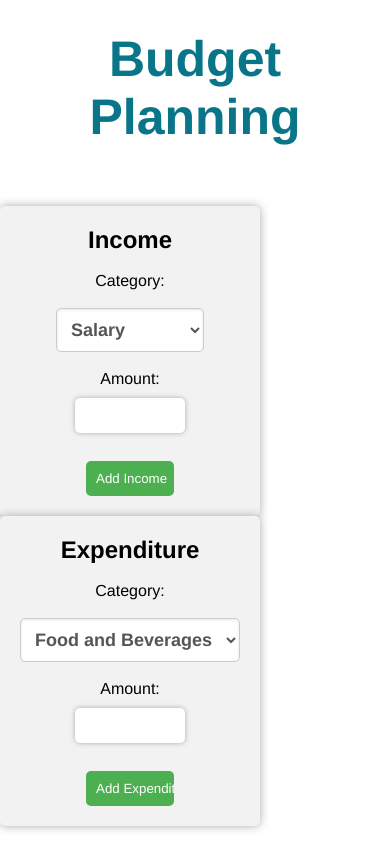
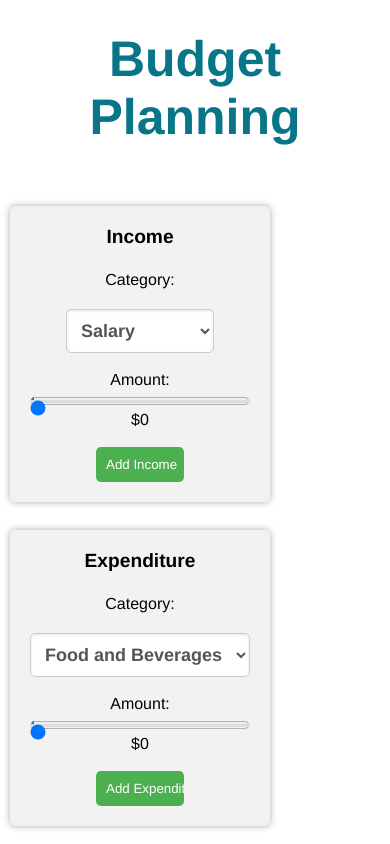
Before and after one commit to raheelhparekh/expense_tracker-SPESA-, a PHP site: page /expence_tracker.html in a window 390 px wide. Run offline with PHP 8.4, Linux system fonts and the light colour scheme.

Commit message:
expense tracker update

```diff
--- a/frontend/assets/css/expence_tracker.css
+++ b/frontend/assets/css/expence_tracker.css
@@ -1,8 +1,8 @@
-*{
+* {
   margin: 0;
   padding: 0;
   box-sizing: border-box;
-    font-family: avenir,helvetica,sans-serif;
+  font-family: avenir, helvetica, sans-serif;
 }
 
 .container {
@@ -10,7 +10,8 @@
   display: flex;
   flex-direction: row;
   justify-content: space-between;
-
+  /* border: 2px solid red; */
+  margin-left: 10px;
 }
 
 .form-box {
@@ -43,7 +44,7 @@ form {
   background-color: #f2f2f2;
   padding: 20px;
   border-radius: 5px;
-    box-shadow: 0px 0px 10px #aaa;
+  box-shadow: 0px 0px 7px #aaa;
 
 }
 
@@ -107,7 +108,8 @@ select {
   color: #555;
 }
 
-select:hover,select:focus {
+select:hover,
+select:focus {
   border-color: #aaa;
 }
 
@@ -122,3 +124,90 @@ select option:checked {
   background-color: #007bff;
   color: #fff;
 }
+
+/* default styles */
+
+/* form styles */
+form {
+  display: flex;
+  flex-direction: column;
+  margin-bottom: 20px;
+}
+
+form h2 {
+  font-size: 1.5em;
+  margin-bottom: 10px;
+}
+
+form label {
+  font-size: 1.2em;
+  margin-bottom: 5px;
+}
+
+form input[type="text"] {
+  font-size: 1.2em;
+  padding: 2px;
+  border: 1px solid #ccc;
+  border-radius: 4px;
+}
+
+/* pie chart styles */
+#chart-container {
+  margin-top: 20px;
+}
+
+/* media queries for small screens */
+@media (max-width: 768px) {
+
+  /* form styles */
+  form {
+    margin-bottom: 10px;
+    width: 100%;
+  }
+
+  form h2 {
+    font-size: 1.2em;
+    margin-bottom: 5px;
+  }
+
+  form label {
+    font-size: 1em;
+    margin-bottom: 2px;
+  }
+
+  form input[type="text"] {
+    font-size: 1em;
+    padding: 3px;
+  }
+
+  /* Set the width and height of the slider */
+input[type="range"] {
+  width: 100%;
+  height: 20px;
+}
+
+/* Remove the default appearance of the slider */
+input[type="range"]::-webkit-slider-thumb {
+  -webkit-appearance: none;
+  appearance: none;
+  width: 20px;
+  height: 20px;
+  background-color: #007bff;
+  cursor: pointer;
+}
+
+/* Set the color of the slider track */
+input[type="range"]::-webkit-slider-runnable-track {
+  height: 3px;
+  background-color: #ddd;
+  border-radius: 1px;
+}
+
+/* Set the color of the slider thumb when it's active */
+input[type="range"]:active::-webkit-slider-thumb {
+  background-color: #0062cc;
+}
+
+
+
+}
--- a/frontend/expence_tracker.html
+++ b/frontend/expence_tracker.html
@@ -1,9 +1,11 @@
 <!DOCTYPE html>
 <html>
+
 <head>
 	<title>Budget Planning</title>
 	<link rel="stylesheet" href="/frontend/assets/css/expence_tracker.css">
 </head>
+
 <body>
 	<h1>Budget Planning</h1>
 	<div class="container">
@@ -17,10 +19,13 @@
 					<option value="investement">Investement</option>
 					<option value="other">Other</option>
 				</select><br>
-				<label for="income-amount">Amount:</label>
-				<input type="number" id="income-amount" name="income-amount" required><br>
+				<label for="income">Amount:</label>
+				<input type="range" class="form-control-range" id="incomeRange" min="0" max="100000" step="10"
+					value="0">
+				<span id="incomeOutput">$0</span>
+				<br>
 				<input type="submit" value="Add Income" onclick="addIncome()">
-			</form>
+			</form><br>
 			<form>
 				<h2>Expenditure</h2><br>
 				<label for="expenditure-category">Category:</label><br>
@@ -34,8 +39,153 @@
 					<option value="entertainment">Entertainment</option>
 					<option value="other">Other</option>
 				</select><br>
-				<label for="expenditure-amount">Amount:</label>
-                <input type="number" id="expenditure-amount" name="expenditure-amount" required><br>
+				<label for="expenses">Amount:</label>
+				<input type="range" class="form-control-range" id="expensesRange" min="0" max="10000000" step="100"
+					value="0">
+				<span id="expensesOutput">$0</span>
+				<br>
 				<input type="submit" value="Add Expenditure" onclick="addExpenditure()">
 			</form>
-		</div
+		</div>
+		<!-- Create canvas elements for charts -->
+		<!-- <div class="charts">
+			<div id="chart-container">
+				<canvas id="pie-chart"></canvas>
+				<canvas id="bar-chart"></canvas>
+			</div>
+		</div> -->
+	</div>
+</body>
+
+
+<!-- Add Chart.js library -->
+<script src="https://cdn.jsdelivr.net/npm/chart.js"></script>
+
+<script>
+	// Get the form elements
+
+	const incomeForm = document.getElementsByTagName('form')[0];
+	const expenditureForm = document.getElementsByTagName('form')[1];
+	const incomeRange = document.getElementById('incomeRange');
+	const expensesRange = document.getElementById('expensesRange');
+	const incomeOutput = document.getElementById('incomeOutput');
+	const expensesOutput = document.getElementById('expensesOutput');
+
+	// Add event listener to income range slider
+	incomeRange.addEventListener('input', () => {
+		incomeOutput.textContent = `$${incomeRange.value}`;
+	});
+
+	// Add event listener to expenditure range slider
+	expensesRange.addEventListener('input', () => {
+		expensesOutput.textContent = `$${expensesRange.value}`;
+	});
+
+
+	// Get the canvas elements
+	// Get the canvas elements
+	const pieChartCanvas = document.getElementById('pie-chart');
+	const barChartCanvas = document.getElementById('bar-chart');
+
+	// Initialize the chart data
+	let incomeTotal = 0;
+	let expensesTotal = 0;
+	let categoryLabels = [];
+	let categoryAmounts = [];
+
+	// Create the pie chart object
+	const pieChart = new Chart(pieChartCanvas, {
+		type: 'pie',
+		data: {
+			labels: ['Income', 'Expenses'],
+			datasets: [{
+				label: 'Budget',
+				data: [incomeTotal, expensesTotal],
+				backgroundColor: ['#007bff', '#dc3545']
+			}]
+		}
+	});
+
+	// Create the bar chart object
+	const barChart = new Chart(barChartCanvas, {
+		type: 'bar',
+		data: {
+			labels: categoryLabels,
+			datasets: [{
+				label: 'Expenses',
+				data: categoryAmounts,
+				backgroundColor: ['#007bff', '#dc3545', '#28a745', '#ffc107', '#6c757d']
+			}]
+		},
+		options: {
+			scales: {
+				yAxes: [{
+					ticks: {
+						beginAtZero: true
+					}
+				}]
+			}
+		}
+	});
+
+	// Add event listener to income form submit button
+	incomeForm.addEventListener('submit', (event) => {
+		event.preventDefault();
+
+		// Get the input values
+		const category = document.getElementById('income-category').value;
+		const amount = parseInt(incomeRange.value);
+
+		// Add income data to total
+		incomeTotal += amount;
+
+		// Update the chart data
+		pieChart.data.datasets[0].data[0] = incomeTotal;
+		pieChart.update();
+
+		// Add category label and amount to arrays
+		categoryLabels.push(category);
+		categoryAmounts.push(amount);
+
+		// Update the bar chart data
+		barChart.data.labels = categoryLabels;
+		barChart.data.datasets[0].data = categoryAmounts;
+		barChart.update();
+
+		// Reset the form
+		incomeForm.reset();
+		incomeOutput.textContent = '$0';
+	});
+
+	// Add event listener to expenditure form submit button
+	expenditureForm.addEventListener('submit', (event) => {
+		event.preventDefault();
+
+		// Get the input values
+		const category = document.getElementById('expenditure-category').value;
+		const amount = parseInt(expenditureRange.value);
+
+		// Add expenditure data to total
+		expensesTotal += amount;
+
+		// Update the chart data
+		pieChart.data.datasets[0].data[1] = expensesTotal;
+		pieChart.update();
+
+		// Add category label and amount to arrays
+		categoryLabels.push(category);
+		categoryAmounts.push(amount);
+
+		// Update the bar chart data
+		barChart.data.labels = categoryLabels;
+		barChart.data.datasets[0].data = categoryAmounts;
+		barChart.update();
+
+		// Reset the form
+		expenditureForm.reset();
+		expenditureOutput.textContent = '$0';
+	});
+
+</script>
+
+</html>
```
Lines whose indentation alone changed are shown as unchanged.
